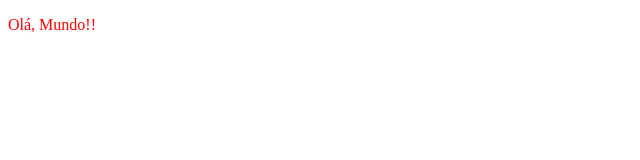
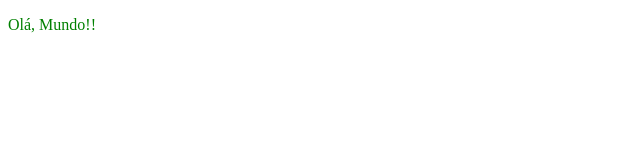
Before and after one commit to Nt-0411/01-oficina-pmg-20250825, a plain HTML site: page index.html in a window 1280 px wide. Shown: the whole page, without its empty margins (0-640 px from the left). Drawn offline with Linux system fonts and the light colour scheme.

Commit message:
mensagem

```diff
--- a/index.html
+++ b/index.html
@@ -5,9 +5,14 @@
     <meta name="viewport" content="width=device-width, initial-scale=1.0">
     <link rel="stylesheet" href="estilo.css">
     <title>Exemplo</title>
+    <style>
+        p{
+            color: blue;
+        }
+    </style>
 </head>
 <body>
-    <p>
+    <p style="color: green;">
       Olá, Mundo!!
     </p>
 </body>
```
Also changed, not shown: 1 other file.
